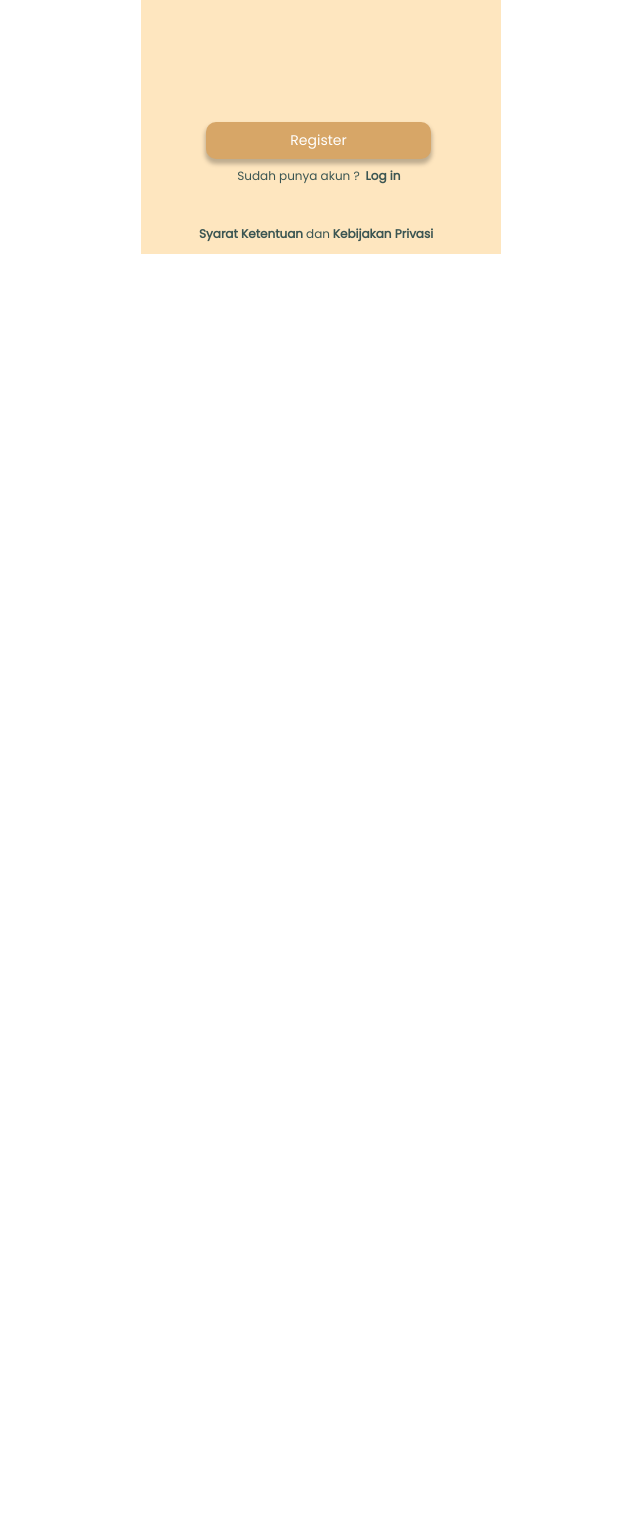
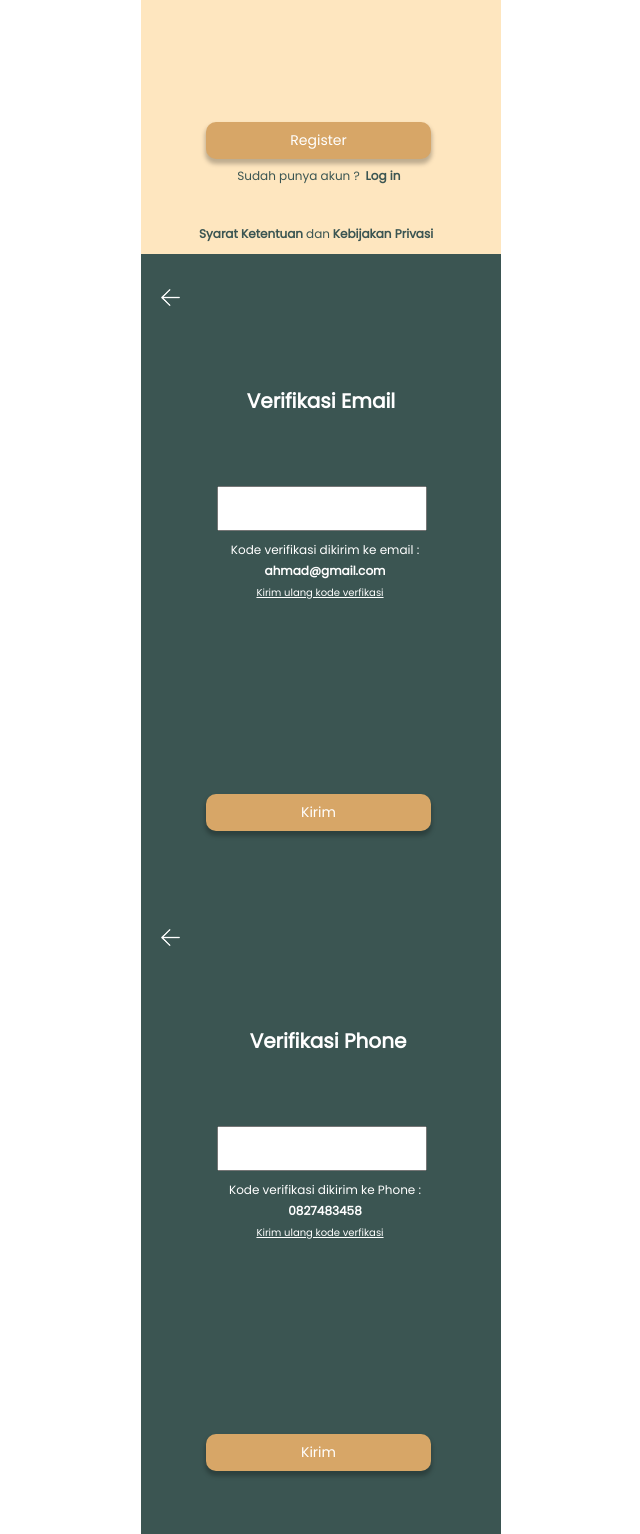
Before and after one commit to RifdahAlifah/taruf_project, a plain HTML site: page index.html in a window 1280 px wide. Shown: the part 8033-9567 px from the top of the page, without its empty margins (319-959 px from the left). Before the commit the page ends 8287 px from the top, so only its background shows below. Drawn offline with Linux system fonts and the light colour scheme.

Commit message:
update project

```diff
--- a/index.html
+++ b/index.html
@@ -371,6 +371,12 @@
 
         #position_btn_register2 {
             top: 430px;
+            left: 65px;
+            align-items: center;
+        }
+
+        #position_btn_send {
+            top: 540px;
             left: 65px;
             align-items: center;
         }
@@ -1174,6 +1180,21 @@
         }
 
         #page_rg_phone {
+            top: 0px;
+            left: 0px;
+            width: 360px;
+            height: 640px;
+            background: rgba(59, 85, 82, 1);
+        }
+
+        #page_verifikasi_email {
+            top: 0px;
+            left: 0px;
+            width: 360px;
+            height: 640px;
+            background: rgba(59, 85, 82, 1);
+        }
+        #page_verifikasi_phone {
             top: 0px;
             left: 0px;
             width: 360px;
@@ -1277,6 +1298,24 @@
 
             color: #3B5552;
         }
+        #change_phone{
+            position: absolute;
+            width: 160px;
+            height: 30px;
+            left: 100px;
+            top: 100px;
+
+            font-family: Poppins;
+            font-style: normal;
+            font-weight: 600;
+            font-size: 20px;
+            line-height: 30px;
+            /* identical to box height */
+
+            text-align: center;
+
+            color: #3B5552;
+        }
         #detail_change_pw{
             position: absolute;
             width: 280px;
@@ -1290,10 +1329,123 @@
             font-weight: normal;
             font-size: 12px;
             line-height: 14px;
-            /* or 117% */
-
-
-            color: #3B5552;
+            color: #3B5552;
+        }
+        #detail_change_phone{
+            position: absolute;
+            width: 280px;
+            height: 28px;
+            left: 40px;
+            top: 160px;
+            text-align: center;
+
+            font-family: Poppins;
+            font-style: normal;
+            font-weight: normal;
+            font-size: 12px;
+            line-height: 14px;
+            color: #3B5552;
+        }
+        #page_verifikasi_email p{
+            position: absolute;
+            width: 156px;
+            height: 30px;
+            left: 102px;
+            top: 112px;
+
+            font-family: Poppins;
+            font-style: normal;
+            font-weight: 600;
+            font-size: 20px;
+            line-height: 30px;
+            text-align: center;
+            color: #FFFFFF;
+        }
+        #page_verifikasi_phone p{
+            position: absolute;
+            width: 170px;
+            height: 30px;
+            left: 102px;
+            top: 112px;
+
+            font-family: Poppins;
+            font-style: normal;
+            font-weight: 600;
+            font-size: 20px;
+            line-height: 30px;
+            text-align: center;
+            color: #FFFFFF;
+        }
+        #page_verifikasi_email input{
+            position: relative;
+            width: 210px;
+            height: 45px;
+            right: 26px;
+            text-align: center;
+            top: 100px;
+            outline: none;
+            font-size: 20px;
+        }
+        #page_verifikasi_phone input{
+            position: relative;
+            width: 210px;
+            height: 45px;
+            right: 26px;
+            text-align: center;
+            top: 100px;
+            outline: none;
+            font-size: 20px;
+        }
+        #send{
+            position: absolute;
+            width: 200px;
+            height: 18px;
+            left: 84px;
+            top: 259px;
+
+            font-family: Poppins;
+            font-style: normal;
+            font-weight: 400;
+            font-size: 12px;
+            line-height: 18px;
+            text-align: center;
+            color: #FFFFFF;
+
+        }
+        #gmail{
+            position: absolute;
+            width: 200px;
+            height: 18px;
+            left: 84px;
+            top: 280px;
+
+            font-family: Poppins;
+            font-style: normal;
+            font-weight: t00;
+            font-size: 12px;
+            line-height: 18px;
+            text-align: center;
+            color: #FFFFFF;
+
+        }
+        #resend{
+            position: absolute;
+            width: 162px;
+            height: 18px;
+            left: 98px;
+            top: 330px;
+
+            font-family: Poppins;
+            font-style: normal;
+            font-weight: 400px;
+            font-size: 10px;
+            line-height: 18px;
+            /* identical to box height */
+
+            text-align: center;
+            text-decoration-line: underline;
+
+            color: #FFFFFF;
         }
     </style>
 </head>
@@ -1767,6 +1919,38 @@
             </div>
         </div>
 
+        <div id="page_verifikasi_email">
+            <a id="back_fr_fp" href="google.com">
+                <img src="assets/ic_button_back.png" id="ic_button_back" />
+            </a>
+            <p>Verifikasi Email</p>
+            <p><input type="text"></p>
+            <h6 id="send">Kode verifikasi dikirim ke email : </h6>
+            <h6 id="gmail">ahmad@gmail.com</h6>
+            <u id="resend">Kirim ulang kode verfikasi</u>
+            <div id="position_btn_send">
+                <button class="btn_main button-brown" id="set_btn_login">
+                    Kirim
+                </button>
+            </div>
+        </div>
+
+        <div id="page_verifikasi_phone">
+            <a id="back_fr_fp" href="google.com">
+                <img src="assets/ic_button_back.png" id="ic_button_back" />
+            </a>
+            <p>Verifikasi Phone</p>
+            <p><input type="text"></p>
+            <h6 id="send">Kode verifikasi dikirim ke Phone : </h6>
+            <h6 id="gmail">0827483458</h6>
+            <u id="resend">Kirim ulang kode verfikasi</u>
+            <div id="position_btn_send">
+                <button class="btn_main button-brown" id="set_btn_login">
+                    Kirim
+                </button>
+            </div>
+        </div>
+
     </div>
 
 
```
